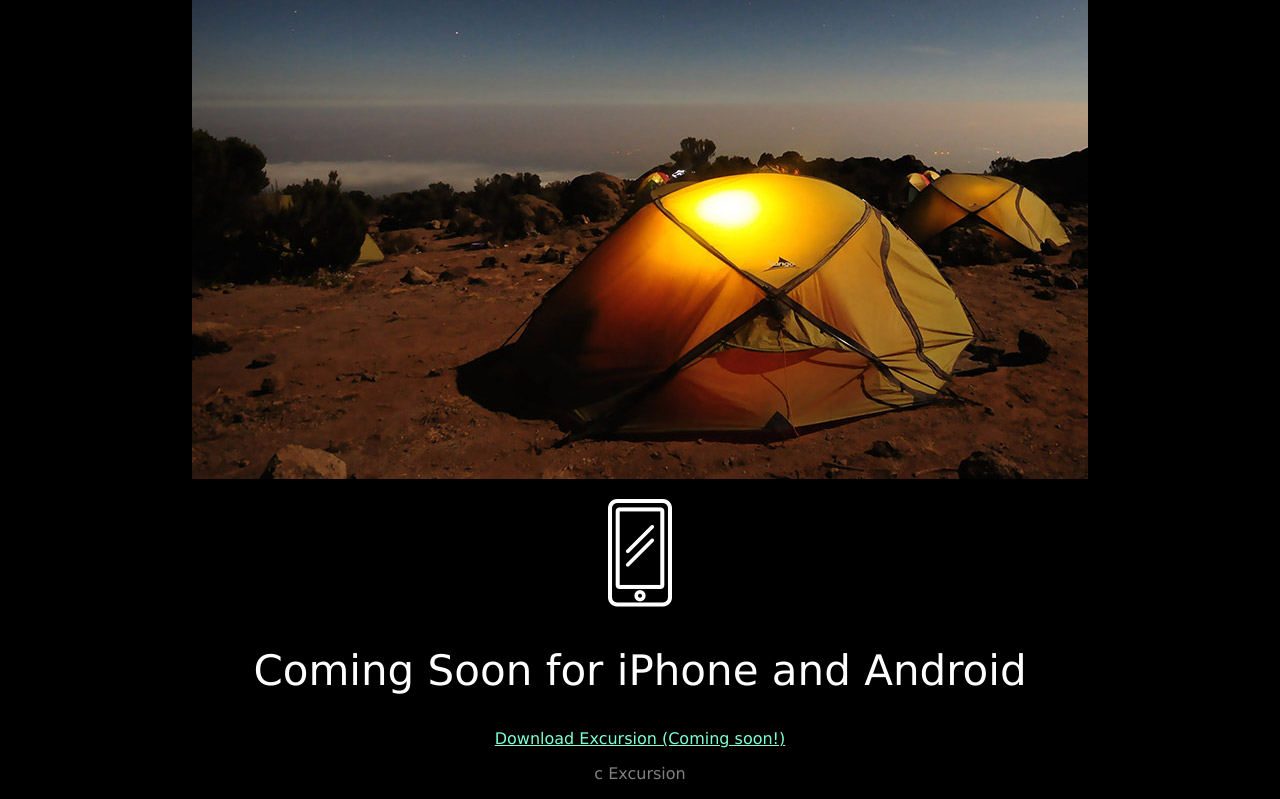
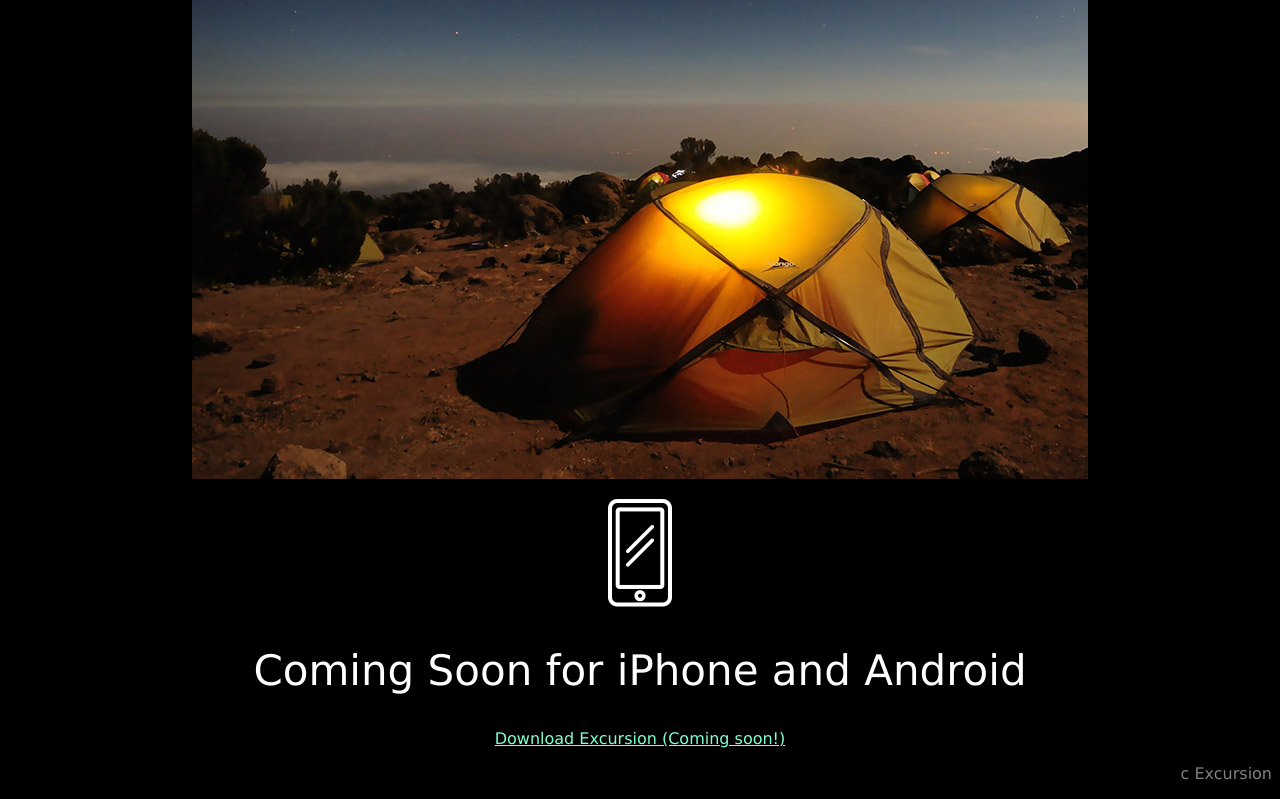
Before and after one commit to bretdellinger/excursion, a plain HTML site: page index.html in a window 1280 px wide. Shown: the part 516-1315 px from the top of the page. Drawn offline with Linux system fonts and the light colour scheme.

Commit message:
update footer

```diff
--- a/resources/css/style.css
+++ b/resources/css/style.css
@@ -29,7 +29,7 @@ p {
   font-size: 16px;
 }
 
-.footer {
+.footer p {
   text-align: right;
   color: gray;
 }
```
